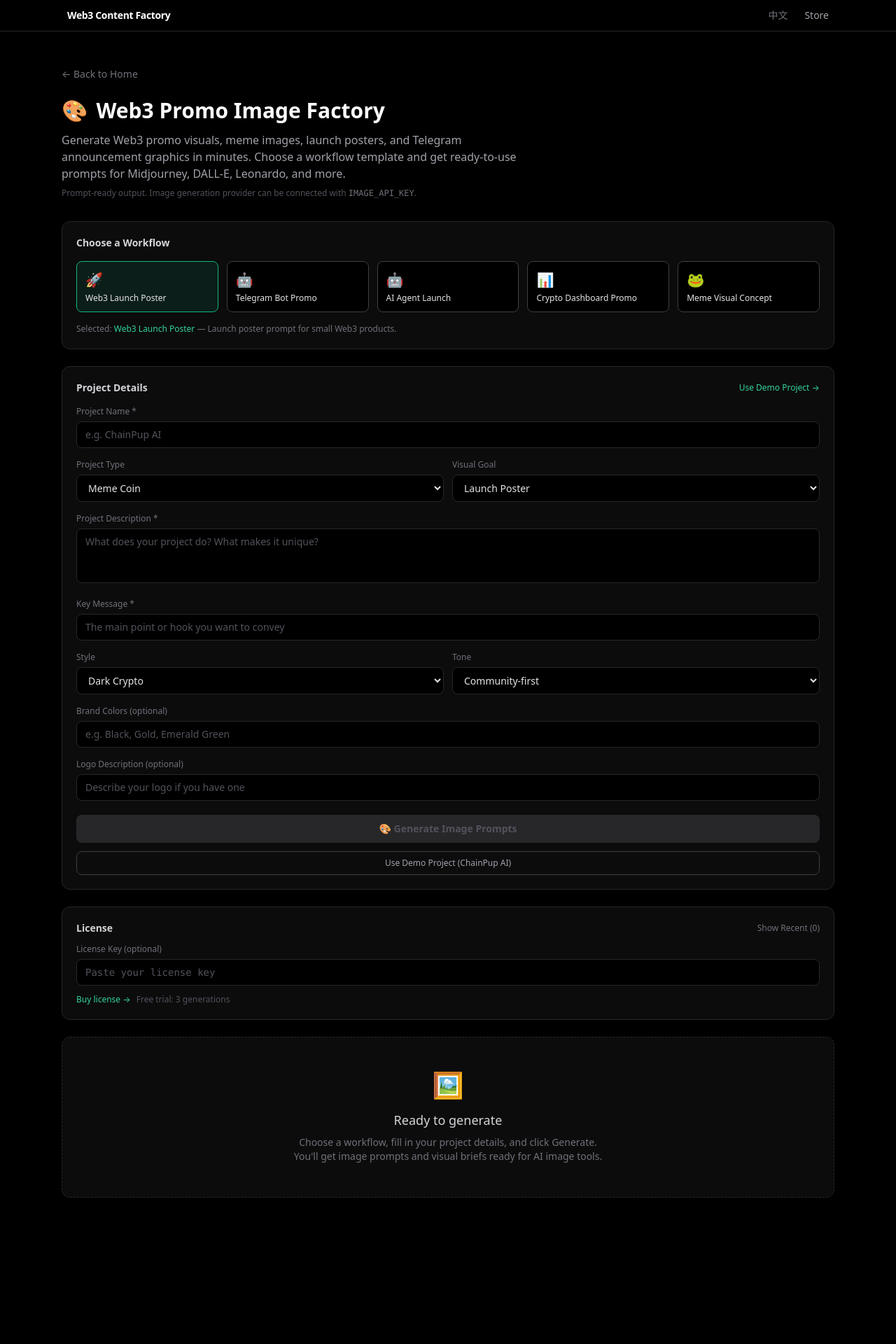
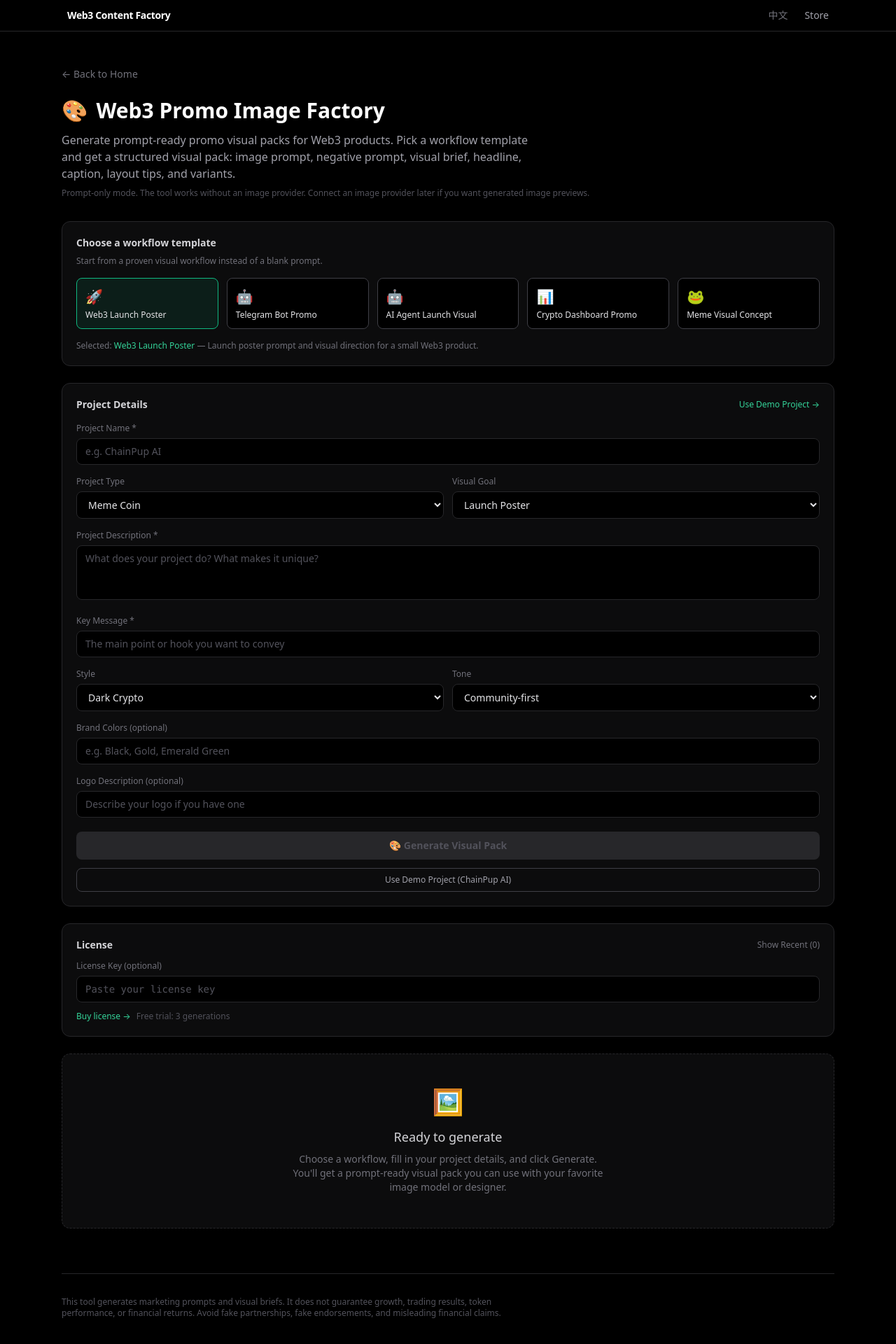
Before and after one commit to 1235789a/multhub, a Next.js app: page /apps/web3-promo-image-factory in a window 1280 px wide. Shown: the top 1920 px of the page at 70% size. Before the commit the page ends 1759 px from the top, so only its background shows below. Built offline with nearby package versions, Linux system fonts and the light colour scheme.

Commit message:
feat: Integrate Creem Payment Gateway
Co-authored-by: traeagent <traeagent@users.noreply.github.com>

```diff
--- a/src/app/apps/web3-promo-image-factory/Web3PromoImageFactoryClient.tsx
+++ b/src/app/apps/web3-promo-image-factory/Web3PromoImageFactoryClient.tsx
@@ -18,7 +18,7 @@ const WORKFLOWS = [
   {
     id: "web3-launch-poster",
     name: "Web3 Launch Poster",
-    description: "Launch poster prompt for small Web3 products.",
+    description: "Launch poster prompt and visual direction for a small Web3 product.",
     icon: "🚀",
     defaultVisualGoal: "Launch Poster" as VisualGoal,
     defaultStyle: "Dark Crypto" as VisualStyle,
@@ -27,7 +27,7 @@ const WORKFLOWS = [
   {
     id: "telegram-bot-promo",
     name: "Telegram Bot Promo",
-    description: "Promo visuals for Telegram bots and automation tools.",
+    description: "Promo visual brief for Telegram bots, automation tools, and crypto communities.",
     icon: "🤖",
     defaultVisualGoal: "Telegram Announcement Image" as VisualGoal,
     defaultStyle: "Clean Web3" as VisualStyle,
@@ -35,8 +35,8 @@ const WORKFLOWS = [
   },
   {
     id: "ai-agent-launch",
-    name: "AI Agent Launch",
-    description: "Launch visuals for AI x Crypto agents.",
+    name: "AI Agent Launch Visual",
+    description: "Futuristic launch visual prompt for AI x Crypto agents.",
     icon: "🤖",
     defaultVisualGoal: "X Promo Image" as VisualGoal,
     defaultStyle: "Futuristic" as VisualStyle,
@@ -45,7 +45,7 @@ const WORKFLOWS = [
   {
     id: "crypto-dashboard-promo",
     name: "Crypto Dashboard Promo",
-    description: "Promo visuals for dashboards and analytics tools.",
+    description: "Clean dashboard promo brief for analytics tools and crypto SaaS.",
     icon: "📊",
     defaultVisualGoal: "X Promo Image" as VisualGoal,
     defaultStyle: "Premium Fintech" as VisualStyle,
@@ -54,7 +54,7 @@ const WORKFLOWS = [
   {
     id: "meme-visual-concept",
     name: "Meme Visual Concept",
-    description: "Meme-friendly visuals without financial hype.",
+    description: "Meme-friendly visual concepts without fake financial claims.",
     icon: "🐸",
     defaultVisualGoal: "Meme Image" as VisualGoal,
     defaultStyle: "Meme / Degen" as VisualStyle,
@@ -315,22 +315,25 @@ export default function Web3PromoImageFactoryClient() {
             </h1>
           </div>
           <p className="text-zinc-400 max-w-2xl">
-            Generate Web3 promo visuals, meme images, launch posters, and
-            Telegram announcement graphics in minutes. Choose a workflow template
-            and get ready-to-use prompts for Midjourney, DALL-E, Leonardo, and more.
+            Generate prompt-ready promo visual packs for Web3 products. Pick a workflow
+            template and get a structured visual pack: image prompt, negative prompt,
+            visual brief, headline, caption, layout tips, and variants.
           </p>
           <p className="text-xs text-zinc-600 mt-2">
-            Prompt-ready output. Image generation provider can be connected with{" "}
-            <code className="text-zinc-500">IMAGE_API_KEY</code>.
+            Prompt-only mode. The tool works without an image provider. Connect an
+            image provider later if you want generated image previews.
           </p>
         </header>
 
         <div className="space-y-6">
           {/* Workflow Selection */}
           <div className="bg-zinc-900/50 border border-zinc-800 rounded-xl p-5">
-            <h2 className="text-sm font-semibold text-zinc-300 mb-4">
-              Choose a Workflow
+            <h2 className="text-sm font-semibold text-zinc-300 mb-2">
+              Choose a workflow template
             </h2>
+            <p className="text-xs text-zinc-500 mb-4">
+              Start from a proven visual workflow instead of a blank prompt.
+            </p>
             <div className="grid grid-cols-2 md:grid-cols-5 gap-3 mb-4">
               {WORKFLOWS.map((wf) => (
                 <button
@@ -526,7 +529,7 @@ export default function Web3PromoImageFactoryClient() {
                 }
                 className="w-full bg-emerald-500 hover:bg-emerald-600 disabled:bg-zinc-800 disabled:text-zinc-600 text-black font-semibold py-2.5 rounded-lg transition-colors text-sm"
               >
-                {loading ? "Generating..." : "🎨 Generate Image Prompts"}
+                {loading ? "Generating..." : "🎨 Generate Visual Pack"}
               </button>
               <button
                 onClick={loadDemo}
@@ -630,7 +633,8 @@ export default function Web3PromoImageFactoryClient() {
               </h3>
               <p className="text-sm text-zinc-500 max-w-md mx-auto">
                 Choose a workflow, fill in your project details, and click Generate.
-                You&apos;ll get image prompts and visual briefs ready for AI image tools.
+                You&apos;ll get a prompt-ready visual pack you can use with your
+                favorite image model or designer.
               </p>
             </div>
           )}
@@ -651,7 +655,7 @@ export default function Web3PromoImageFactoryClient() {
                   <div className="px-4 py-2.5 border-b border-zinc-800 flex items-center justify-between">
                     <div className="flex items-center gap-2">
                       <span className="text-sm font-medium text-emerald-400">
-                        ✨ Real Image Generated
+                        ✨ Generated Image Preview
                       </span>
                       <span className="text-xs text-zinc-500">via {providerMode}</span>
                     </div>
@@ -677,9 +681,8 @@ export default function Web3PromoImageFactoryClient() {
               {!imageUrl && (
                 <div className="bg-zinc-800/50 border border-zinc-700 rounded-lg p-3">
                   <p className="text-xs text-zinc-500">
-                    💡 Prompt-ready output. Connect an image provider (set{" "}
-                    <code className="text-zinc-400">IMAGE_API_KEY</code> in Cloudflare
-                    Secrets) to generate real images.
+                    💡 Prompt-ready output. No image provider is connected yet. Use the
+                    prompt with your preferred image model or designer.
                   </p>
                 </div>
               )}
@@ -760,16 +763,25 @@ export default function Web3PromoImageFactoryClient() {
               />
 
               <div className="bg-zinc-800/50 border border-zinc-700 rounded-lg p-4">
-                <p className="text-xs text-zinc-500 mb-2">💡 Tip</p>
+                <p className="text-xs text-zinc-500 mb-2">💡 How to use</p>
                 <p className="text-sm text-zinc-400">
                   Copy the Image Prompt and paste it into Midjourney, DALL-E,
-                  Leonardo, or Ideogram for best results. Add your own text
-                  overlay using Canva, Figma, or Photoshop.
+                  Leonardo, Ideogram, or your preferred image model. Add text
+                  overlay with Canva, Figma, or Photoshop.
                 </p>
               </div>
             </div>
           )}
         </div>
+
+        <footer className="mt-16 pt-8 border-t border-zinc-800">
+          <p className="text-xs text-zinc-600 max-w-2xl">
+            This tool generates marketing prompts and visual briefs.
+            It does not guarantee growth, trading results, token performance,
+            or financial returns. Avoid fake partnerships, fake endorsements,
+            and misleading financial claims.
+          </p>
+        </footer>
       </div>
 
       {showTrialLimit && (
--- a/src/app/apps/web3-promo-image-factory/page.tsx
+++ b/src/app/apps/web3-promo-image-factory/page.tsx
@@ -2,9 +2,9 @@ import type { Metadata } from "next";
 import Web3PromoImageFactoryClient from "./Web3PromoImageFactoryClient";
 
 export const metadata: Metadata = {
-  title: "Web3 Promo Image Factory — AI Image Generator for Web3 Projects",
+  title: "Web3 Promo Image Factory — Workflow Visual Prompt Generator",
   description:
-    "Generate Web3 promo visuals, meme images, launch posters, and Telegram announcement graphics with AI. Get ready-to-use prompts for Midjourney, DALL-E, Leonardo, and more.",
+    "Generate workflow-based promo visual prompts, visual briefs, captions, and layout ideas for Web3 products. 5 templates: launch posters, Telegram bots, AI agents, dashboards, and meme visuals.",
 };
 
 export default function Web3PromoImageFactoryPage() {
--- a/src/app/data/products.ts
+++ b/src/app/data/products.ts
@@ -201,15 +201,17 @@ export const PRODUCTS: Product[] = [
     category: "image",
     features: {
       en: [
-        "Generate promo image concepts for small Web3 projects",
-        "Create meme visuals, launch posters, X images, and Telegram announcement visuals",
-        "Built for meme coins, NFT projects, AI agents, Telegram bots, and crypto communities",
+        "5 workflow templates for launch posters, Telegram bots, AI agents, dashboards, and meme visuals",
+        "Prompt-ready visual briefs, captions, and layout tips",
+        "Recent generation history stored locally",
+        "Optional image provider support",
         "100 generations, one-time purchase",
       ],
       zh: [
-        "为小型 Web3 项目生成宣传图方案",
-        "生成 Meme 图、Launch 海报、X 配图、Telegram 公告图",
-        "适合 Meme coin、NFT、AI Agent、Telegram Bot 和加密社区",
+        "5 个工作流模板：Launch 海报、Telegram Bot、AI Agent、仪表盘、Meme 图",
+        "Prompt 就绪的视觉方案、配文和版式建议",
+        "本地保存最近生成记录",
+        "可选图片 provider 支持",
         "一次买断，100 次生成额度",
       ],
     },
@@ -218,12 +220,12 @@ export const PRODUCTS: Product[] = [
     trialConfig: { allowed: true, maxUses: 3 },
     quota: { maxUses: 100 },
     tagline: {
-      en: "Workflow templates for launch posters, Telegram bots, AI agents, dashboards, and meme visuals",
-      zh: "工作流模板：Launch 海报、Telegram Bot、AI Agent、仪表盘、Meme 图",
+      en: "Workflow-based visual prompt generator for Web3 launches, Telegram bots, AI agents, dashboards, and meme concepts",
+      zh: "基于工作流的视觉 prompt 生成器，适合 Web3 发布、Telegram Bot、AI Agent、仪表盘和 Meme 概念",
     },
     description: {
-      en: "Generate promo image prompts, visual briefs, captions, and layout ideas for your Web3 project in minutes. Powered by workflow templates.",
-      zh: "几分钟内生成 Web3 项目宣传图 prompt、视觉方案、配文和版式建议。",
+      en: "Generate workflow-based promo visual prompts and briefs for Web3 products. Each generation includes prompt-ready visual direction, headline, caption, layout tips, and variants.",
+      zh: "为 Web3 产品生成基于工作流的宣传视觉 prompt 和方案。每次生成包含 prompt 就绪的视觉方向、标题、配文、版式建议和变体。",
     },
     targetUsers: {
       en: ["Meme coins", "NFT projects", "AI agents", "Telegram bots", "Web3 tools", "Crypto communities"],
--- a/src/app/page.tsx
+++ b/src/app/page.tsx
@@ -195,7 +195,7 @@ export default function HomePage() {
                       {web3PromoImageFactory.tagline?.en ?? web3PromoImageFactory.features.en[0] ?? ""}
                     </p>
                     <div className="mt-2 flex gap-2">
-                      <span className="text-xs text-zinc-600">Images</span>
+                      <span className="text-xs text-zinc-600">Visual Prompts</span>
                       <span className="text-xs text-zinc-600">Workflows</span>
                     </div>
                   </div>
```
